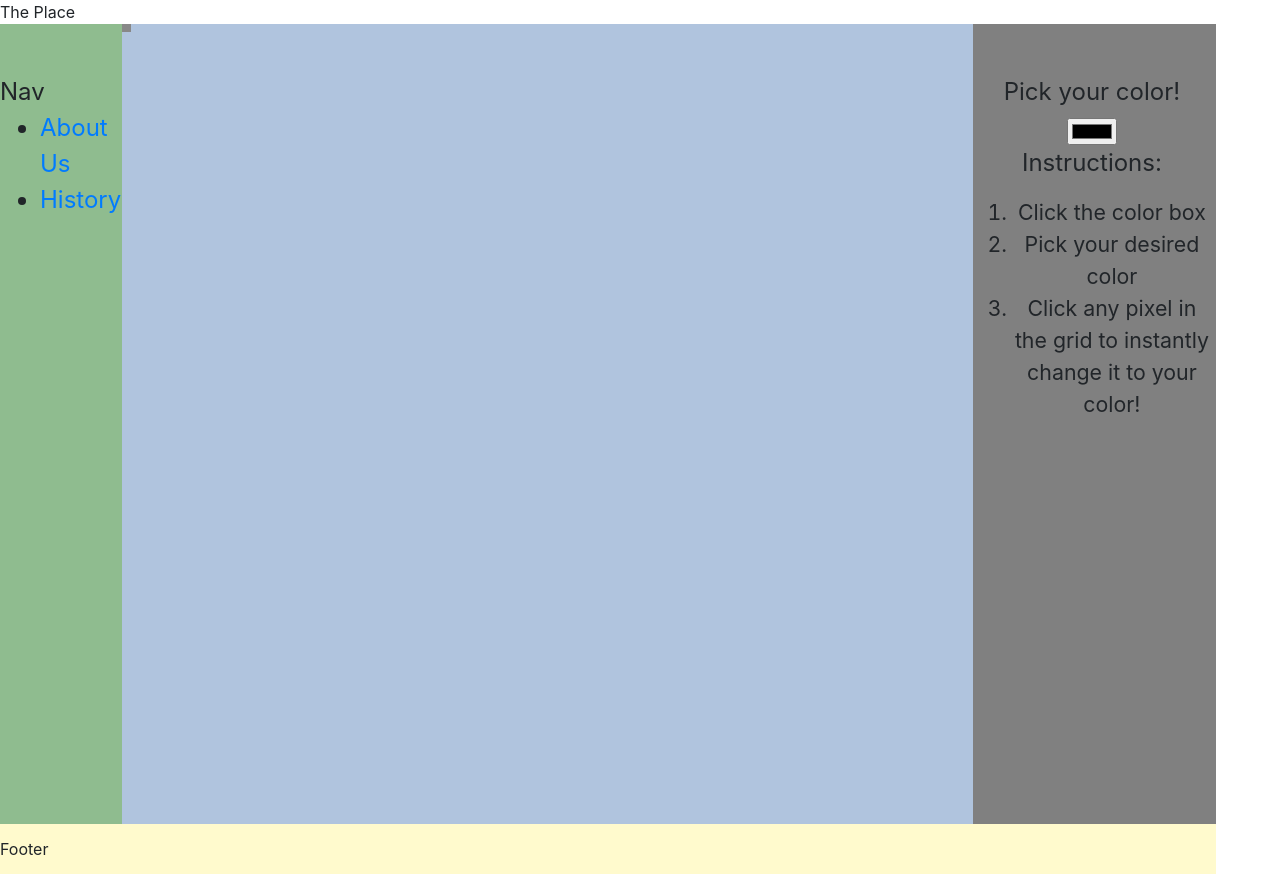
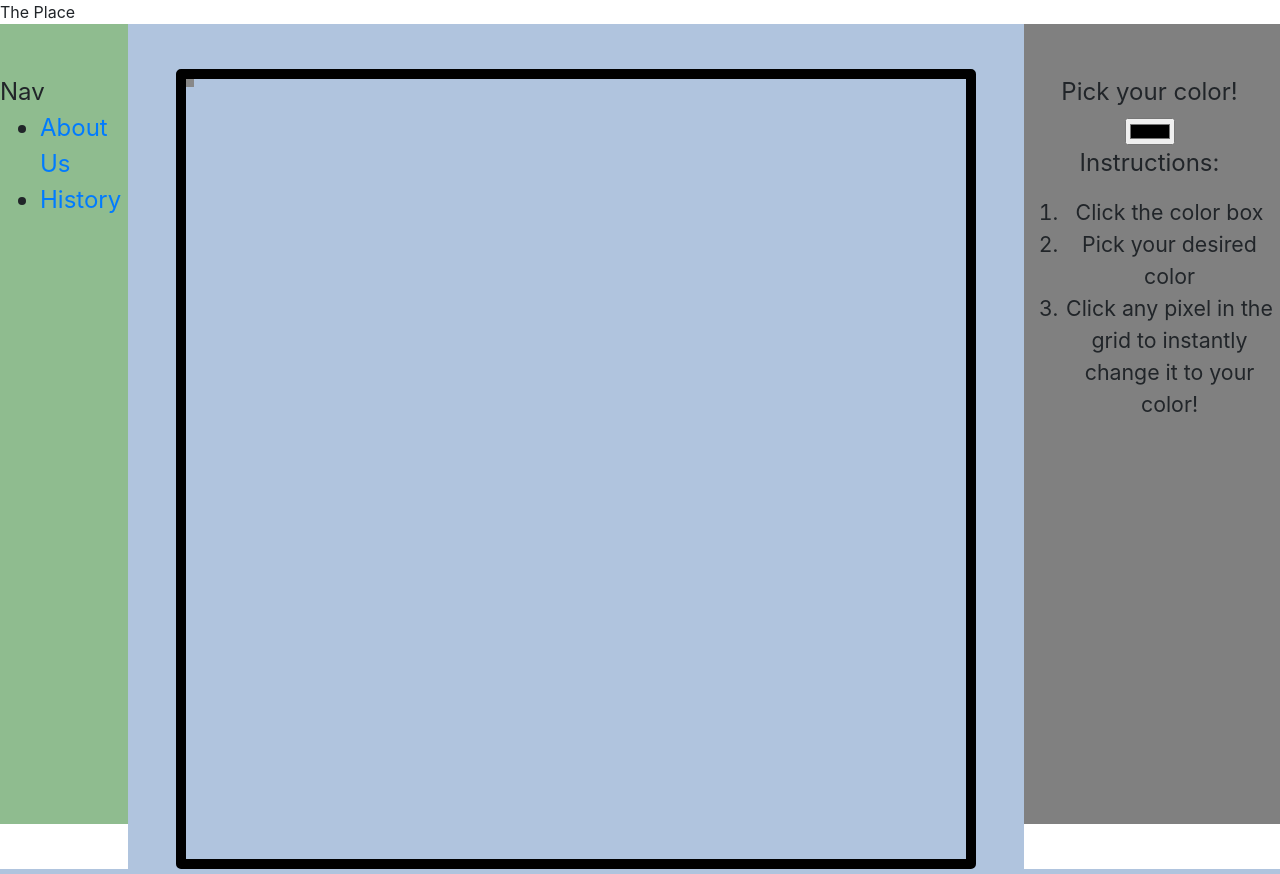
Before and after one commit to AlexRueb/PlaceFrontEnd, a PHP site: page / in a window 1280 px wide. Run offline with PHP 8.4, Linux system fonts and the light colour scheme; tables that the repository leaves empty or names only in its code hold one stand-in row (values such as "Sample post"); some libraries are stand-ins or nearby versions.

Commit message:
so much faster

```diff
--- a/index.php
+++ b/index.php
@@ -45,10 +45,11 @@
               <div class="pixelCanvasContainer">
                 <div class="pixelCanvas">
                 <?php
-                  foreach($canvas as $pixel){ ?>
-                    <!-- Not sure if attributes are the best way to set x and y -->
-                    <div class="pixel" x="<?=$pixel['x'];?>" y="<?=$pixel['y'];?>" color="<?=$pixel['color'];?>" style="background-color: <?=$pixel['color'];?>"></div>
-                  <?php }
+                  $rendered_canvas = "";
+                  foreach($canvas as $pixel){
+                    $rendered_canvas .= "<div class='pixel' x='" . $pixel['x'] . "' y='" . $pixel['y'] . "' color='" . $pixel['color'] . "' style='background-color: ".$pixel['color']."'></div>";
+                  }
+                  echo $rendered_canvas;
                 ?>
                 </div>
               </div>
@@ -65,7 +66,6 @@
             </ol>
           </aside>
         </div>
-        <footer>Footer</footer>
   </body>
 </html>
 <?php
--- a/style.css
+++ b/style.css
@@ -1,5 +1,6 @@
 body {
-    width: 95%;
+    width: 100%;
+    height: 100%;
     margin: 20px auto;
     background: silver;
     text-align:center;
@@ -10,28 +11,28 @@
     display: flex;
     justify-content: center;
     flex-direction: row;
-    height:800px;
+    height: 100%;
     width:auto;
 }
 
 .pixelCanvasContainer {
-    margin: auto;
-    align-self: center;
-    justify-content: center;
-    align-items:center;
     height: 100%;
     width: 100%;
 }
 
 .pixelCanvas {
+    margin: 0 auto;
+    margin-top: 5%;
     display: grid;
     grid-template-rows: repeat(100, 1% [row-start]);
     grid-template-columns: repeat(100, 1% [col-start]);
     grid-gap: 0px;
     justify-content: center;
-    background: lightsteelblue;
-    width:100%;
-    height:100%;
+    align-self: center;
+    border: 10px solid black;
+    border-radius: 5px;
+    width:800px;
+    height:800px;
 }
 
 .pixel {
```
